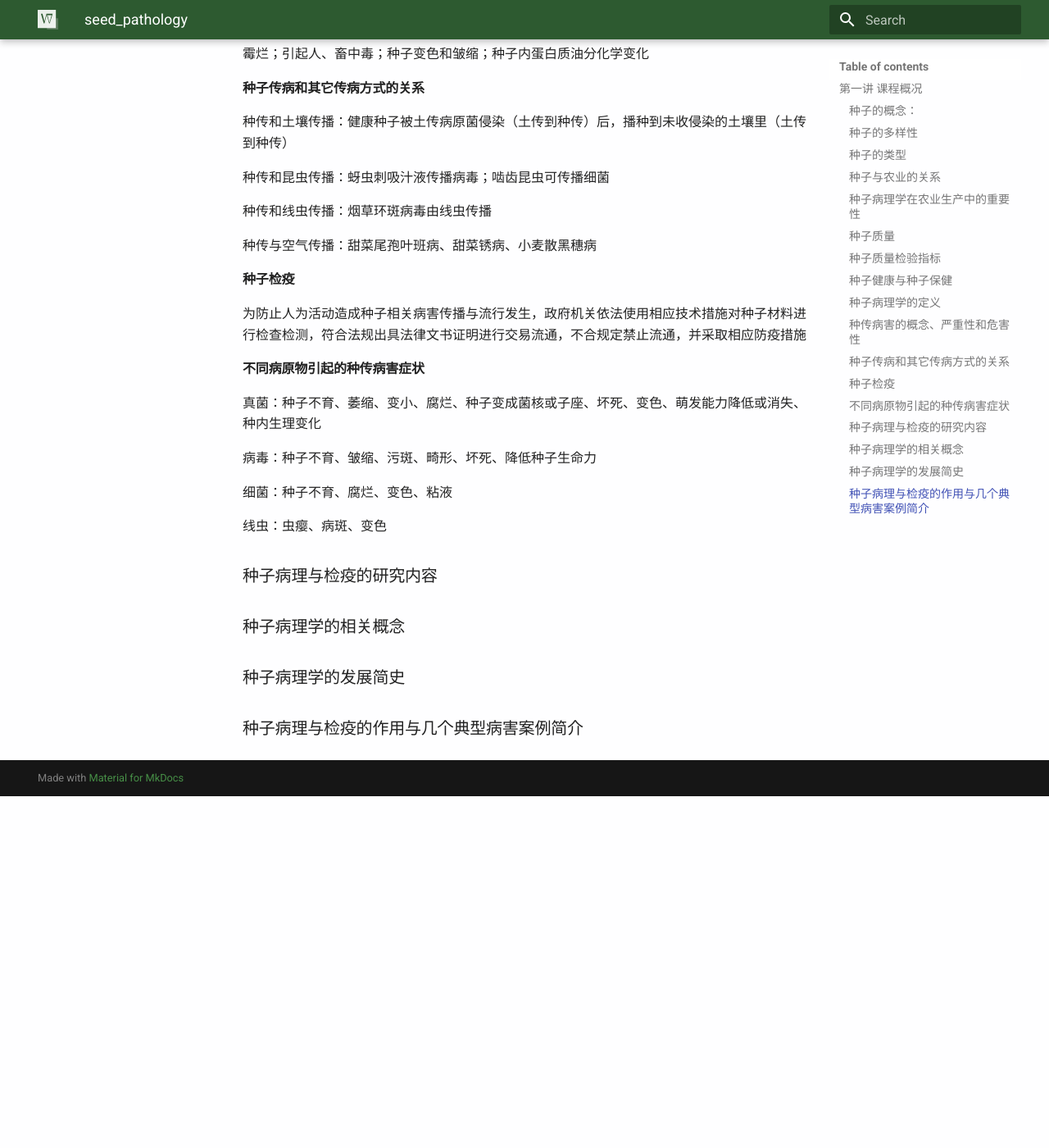
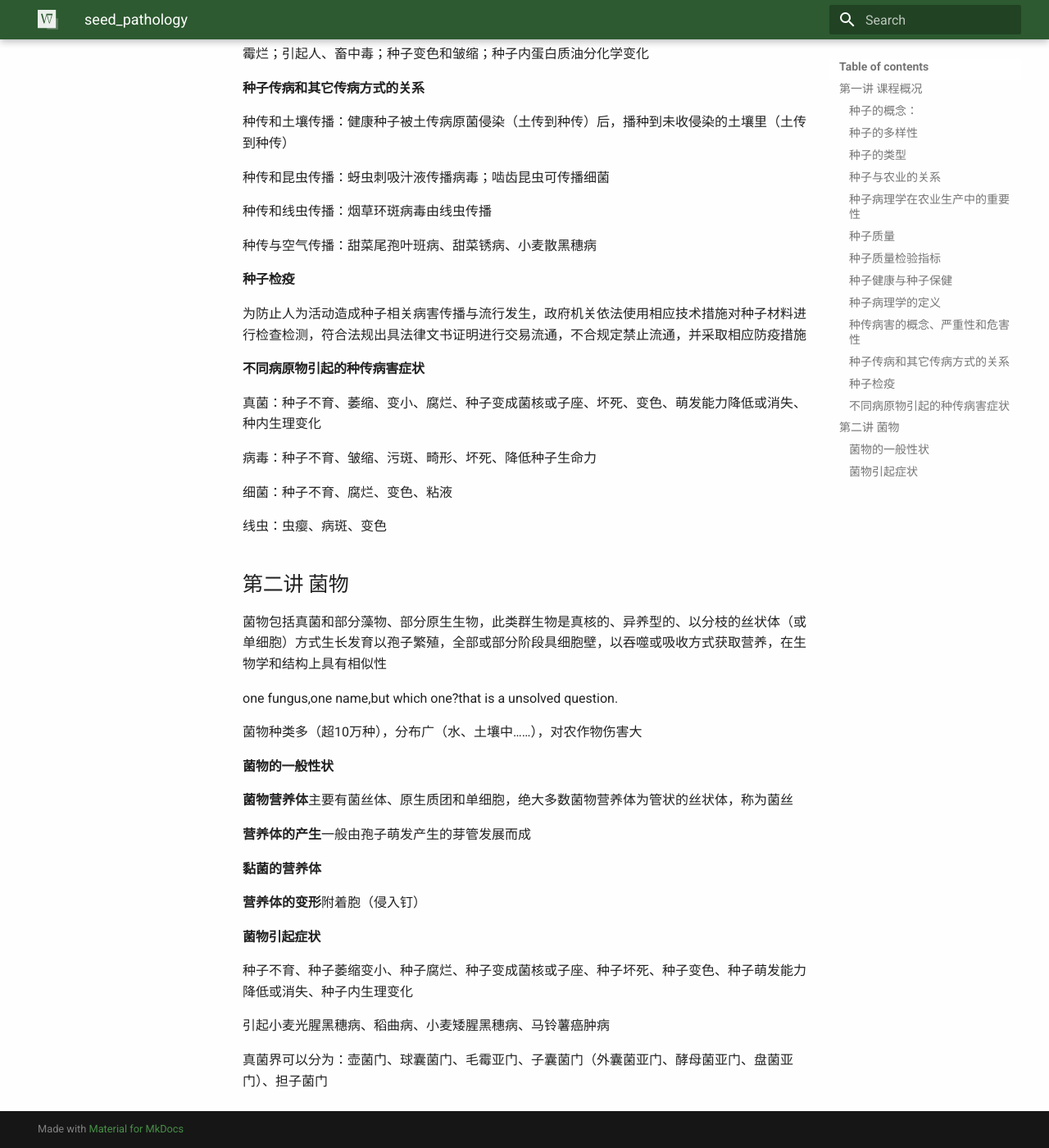
Before and after one commit to Woodson-04/my_blog, an MkDocs documentation site: the page built from docs/posts/农学/seed_pathology.md, in a window 1280 px wide and 1400 px high, scrolled down 2193 px. Shown: the whole window at 82% size. Built offline with MkDocs 1.6.1 and Material for MkDocs 9.7.7, drawn with Linux system fonts in a browser that asks for light colours; before the commit the page ends 3164 px from its top, so only the background shows below that.

Commit message:
更新内容

```diff
--- a/docs/posts/农学/seed_pathology.md
+++ b/docs/posts/农学/seed_pathology.md
@@ -101,10 +101,30 @@ date: 2024-01-01
 
 线虫：虫瘿、病斑、变色
 
-### 种子病理与检疫的研究内容
+## 第二讲 菌物
 
-### 种子病理学的相关概念
+菌物包括真菌和部分藻物、部分原生生物，此类群生物是真核的、异养型的、以分枝的丝状体（或单细胞）方式生长发育以孢子繁殖，全部或部分阶段具细胞壁，以吞噬或吸收方式获取营养，在生物学和结构上具有相似性
 
-### 种子病理学的发展简史
+one fungus,one name,but which one?that is a unsolved question.
 
-### 种子病理与检疫的作用与几个典型病害案例简介
+菌物种类多（超10万种），分布广（水、土壤中……），对农作物伤害大
+
+#### 菌物的一般性状
+
+**菌物营养体**主要有菌丝体、原生质团和单细胞，绝大多数菌物营养体为管状的丝状体，称为菌丝
+
+**营养体的产生**一般由孢子萌发产生的芽管发展而成
+
+**黏菌的营养体**
+
+**营养体的变形**附着胞（侵入钉）
+
+#### 菌物引起症状
+
+种子不育、种子萎缩变小、种子腐烂、种子变成菌核或子座、种子坏死、种子变色、种子萌发能力降低或消失、种子内生理变化
+
+引起小麦光腥黑穗病、稻曲病、小麦矮腥黑穗病、马铃薯癌肿病
+
+####
+
+真菌界可以分为：壶菌门、球囊菌门、毛霉亚门、子囊菌门（外囊菌亚门、酵母菌亚门、盘菌亚门）、担子菌门
```
Also changed, not shown: docs/posts/农学/index.md (+10 -0 lines), docs/posts/天文/index.md (+60 -29 lines).
